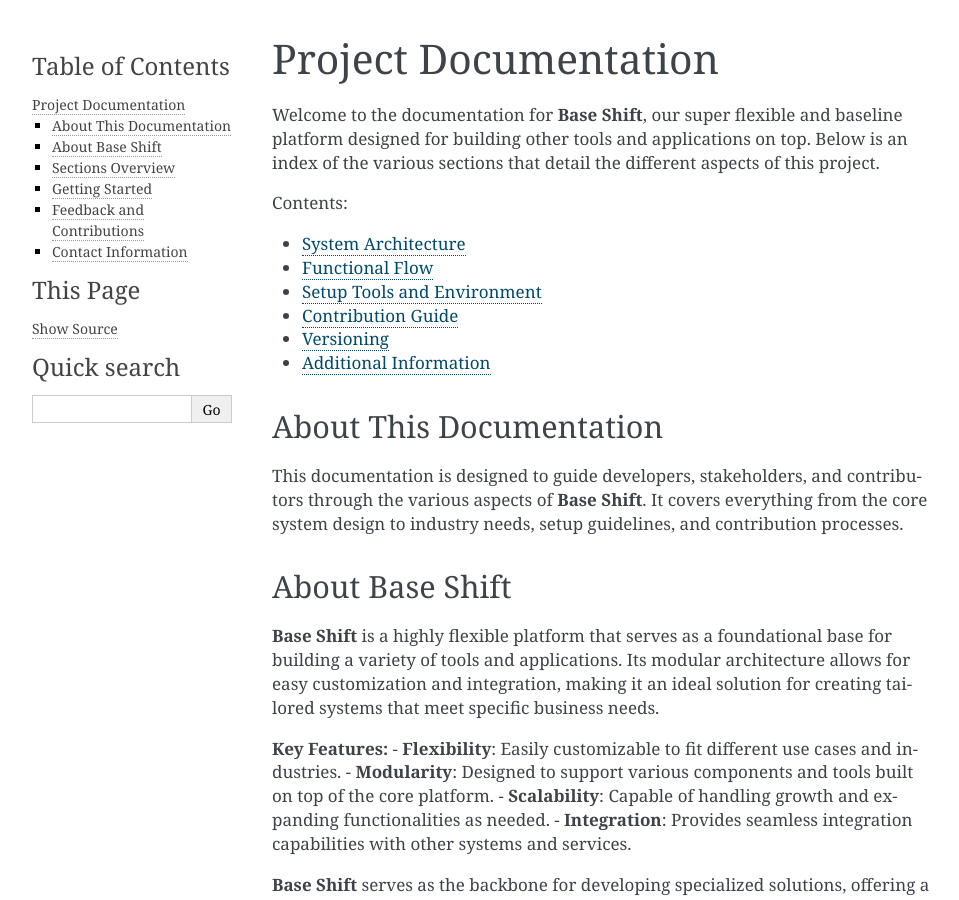
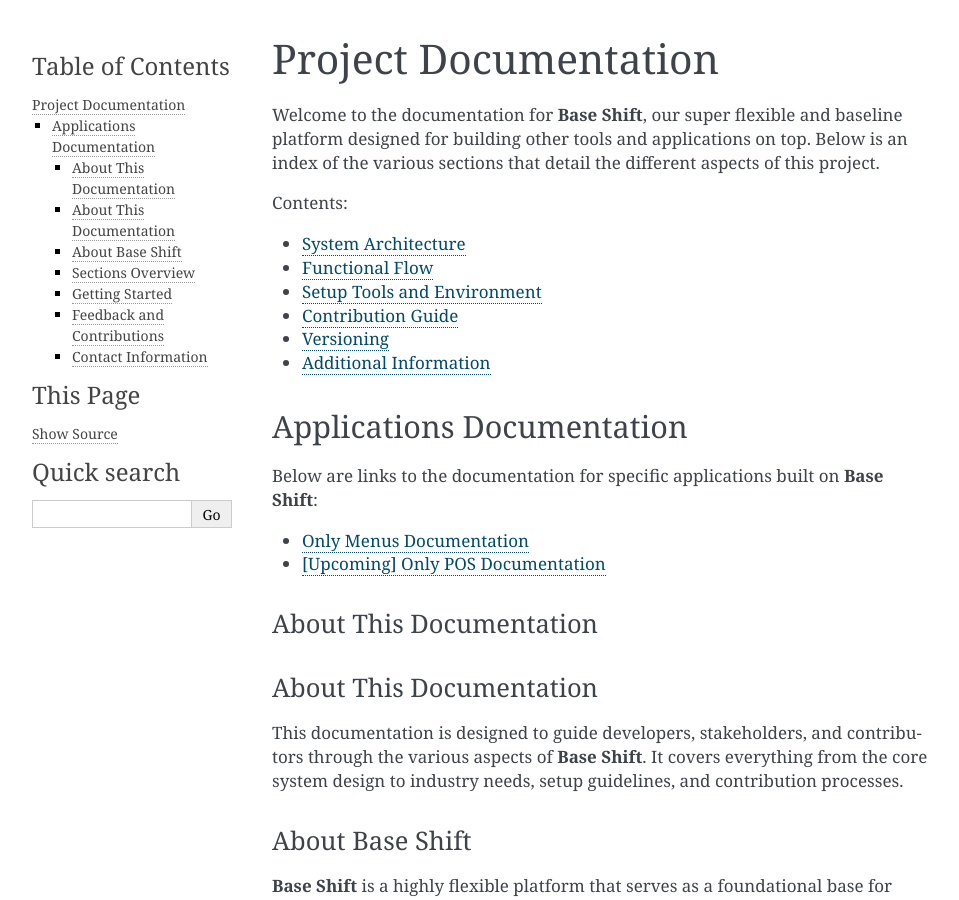
Before and after one commit to cupid-22/base-shift, a Sphinx documentation site: the page built from docs/source/index.rst, in a window 1280 px wide and 900 px high. Shown: the whole window, without its empty margins (148-1107 px from the left). Built offline with Sphinx 7.4.7, drawn with Linux system fonts in a browser that asks for light colours; pages that are not in the unit, such as notebooks, are missing from menus.

Commit message:
Linked the root and application docs

```diff
--- a/docs/source/index.rst
+++ b/docs/source/index.rst
@@ -20,6 +20,17 @@ Welcome to the documentation for **Base Shift**, our super flexible and baseline
    frequently_asked_questions
    glossary
 
+Applications Documentation
+============================
+
+Below are links to the documentation for specific applications built on **Base Shift**:
+
+- `Only Menus Documentation <https://cupid-22.github.io/base-shift/only-menu/docs/index.html>`_
+- `[Upcoming] Only POS Documentation <https://cupid-22.github.io/base-shift/only-pos/docs/index.html>`_
+
+-------------------------------------------------------------
+About This Documentation
+-------------------------------------------------------------
 -------------------------------------------------------------
 About This Documentation
 -------------------------------------------------------------
--- a/docs/source/system_architecture.rst
+++ b/docs/source/system_architecture.rst
@@ -3,6 +3,11 @@ System Architecture
 ==============================
 
 This section provides an in-depth look at the overall system architecture, detailing the components, their interactions, and the design principles that guide the system.
+
+.. figure:: _static/basic_workflow.png
+   :alt: Basic Flow Diagram
+
+   Basic Flow Diagram
 
 **Overview:**
 
```
Also changed, not shown: 1 other file.
